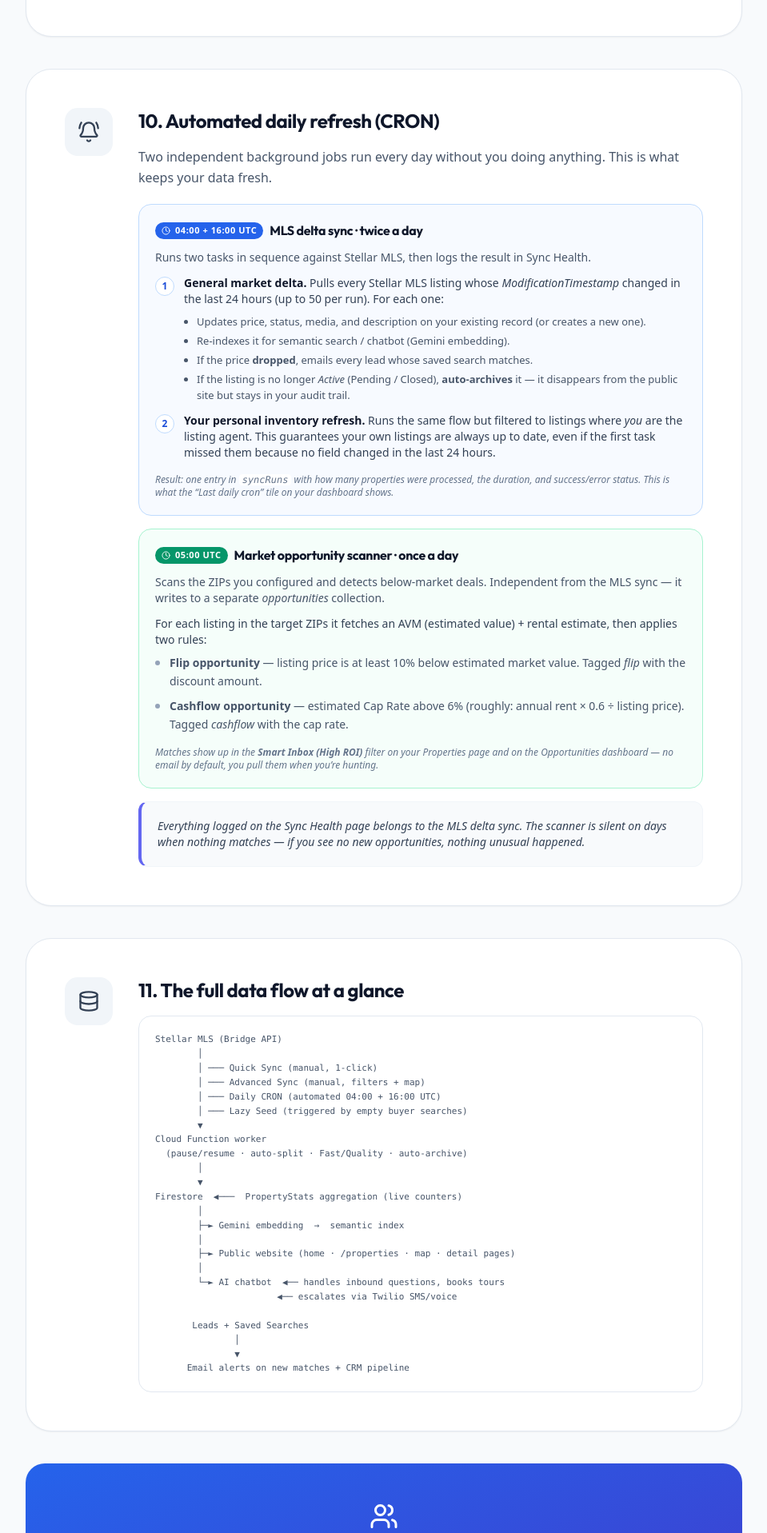
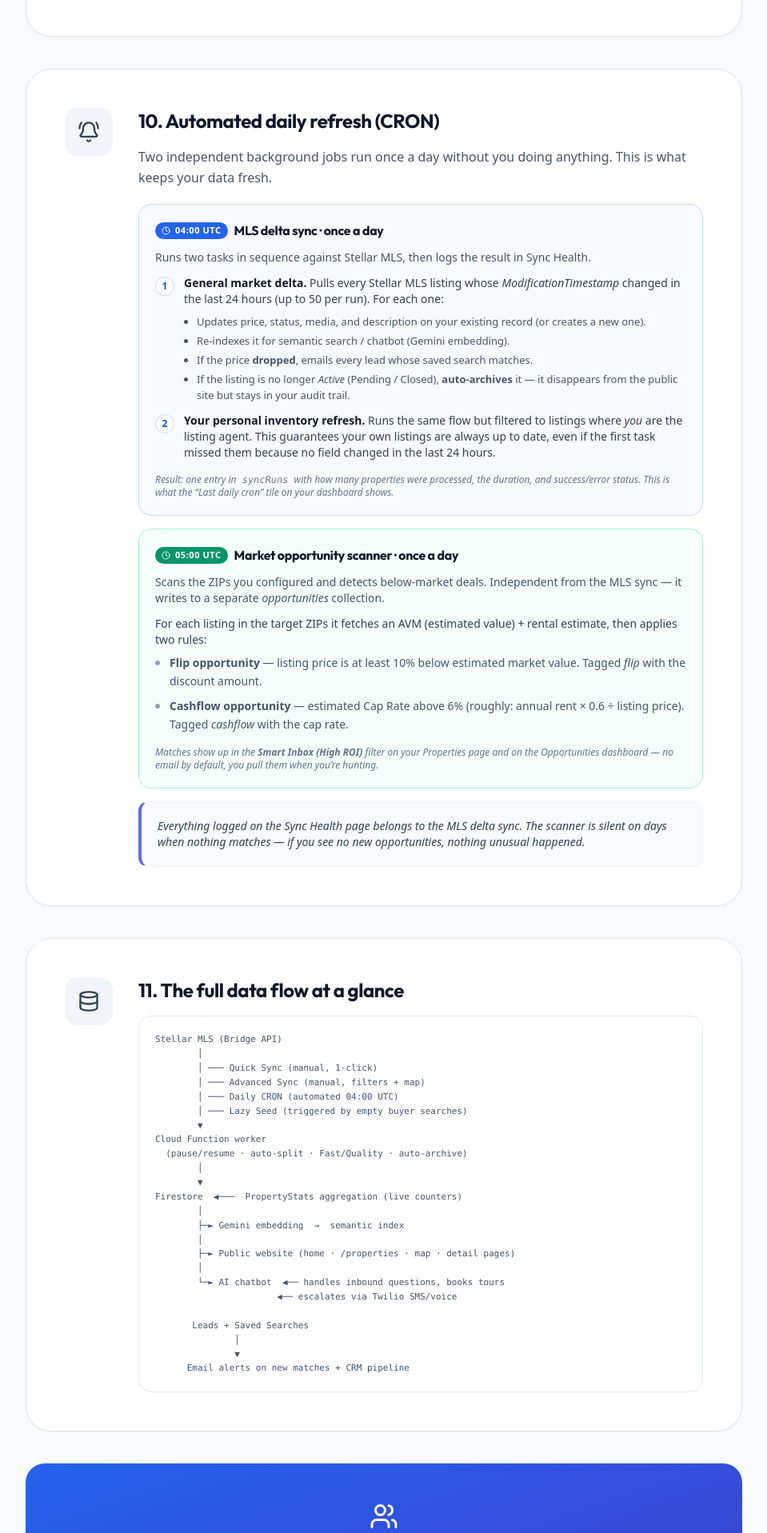
Before and after one commit to real-state-nelson-vallejo/flmoveswithnelson, a Next.js app: page /en/strategy in a window 1280 px wide. Shown: the part 4741-6658 px from the top of the page at 80% size, without its empty margins (160-1119 px from the left). Built offline with nearby package versions, Linux system fonts and the light colour scheme; no server answers; what @genkit-ai/googleai, genkit would draw is missing.

Commit message:
Updated cron job timing

```diff
--- a/src/app/[locale]/(public)/strategy/page.tsx
+++ b/src/app/[locale]/(public)/strategy/page.tsx
@@ -226,16 +226,16 @@ export default function StrategyExplainerPage() {
                     title="10. Automated daily refresh (CRON)"
                 >
                     <p className="text-slate-600 leading-relaxed mb-5">
-                        Two independent background jobs run every day without you doing anything. This is what keeps your data fresh.
+                        Two independent background jobs run once a day without you doing anything. This is what keeps your data fresh.
                     </p>
 
                     {/* CRON 1 — MLS sync */}
                     <div className="rounded-2xl border border-blue-200 bg-blue-50/50 p-5 mb-4">
                         <div className="flex items-center gap-2 mb-3">
                             <span className="inline-flex items-center gap-1.5 bg-blue-600 text-white text-[11px] font-bold px-2 py-0.5 rounded-full uppercase tracking-wider">
-                                <Clock size={11} /> 04:00 + 16:00 UTC
+                                <Clock size={11} /> 04:00 UTC
                             </span>
-                            <h3 className="font-bold text-slate-900">MLS delta sync · twice a day</h3>
+                            <h3 className="font-bold text-slate-900">MLS delta sync · once a day</h3>
                         </div>
                         <p className="text-sm text-slate-600 mb-3">
                             Runs two tasks in sequence against Stellar MLS, then logs the result in Sync Health.
@@ -306,7 +306,7 @@ export default function StrategyExplainerPage() {
         │
         │ ─── Quick Sync (manual, 1-click)
         │ ─── Advanced Sync (manual, filters + map)
-        │ ─── Daily CRON (automated 04:00 + 16:00 UTC)
+        │ ─── Daily CRON (automated 04:00 UTC)
         │ ─── Lazy Seed (triggered by empty buyer searches)
         ▼
 Cloud Function worker
```
Also changed, not shown: vercel.json.
